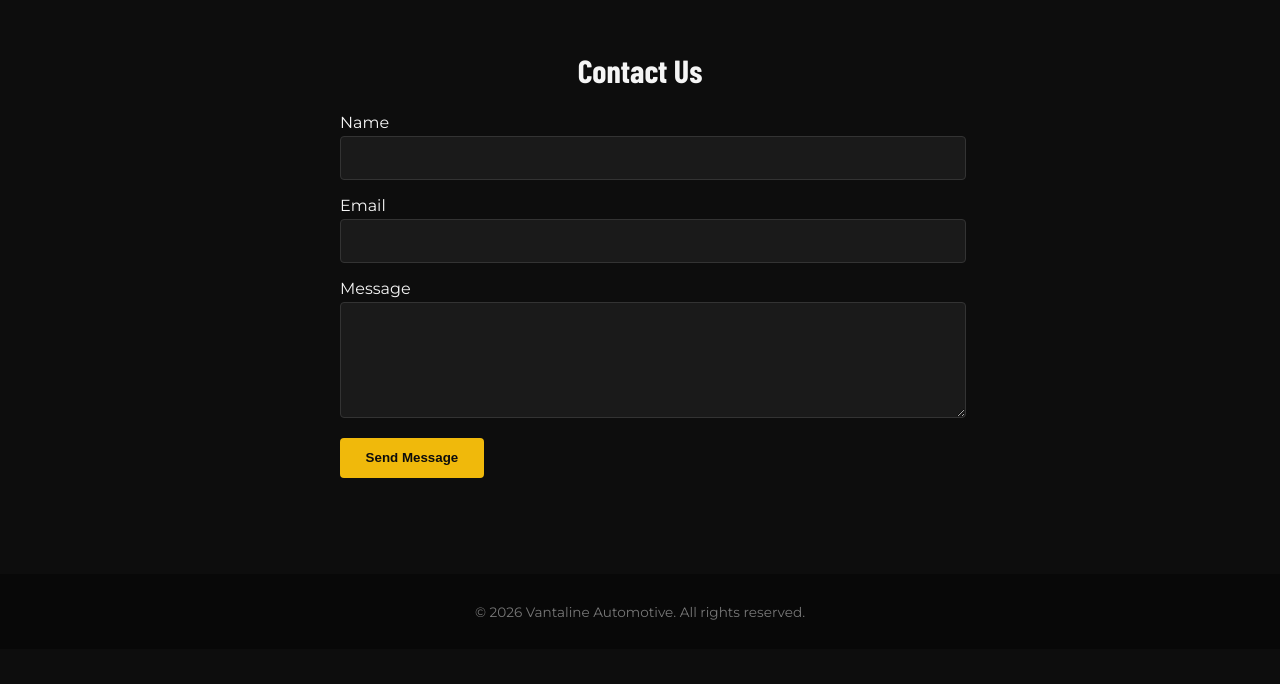
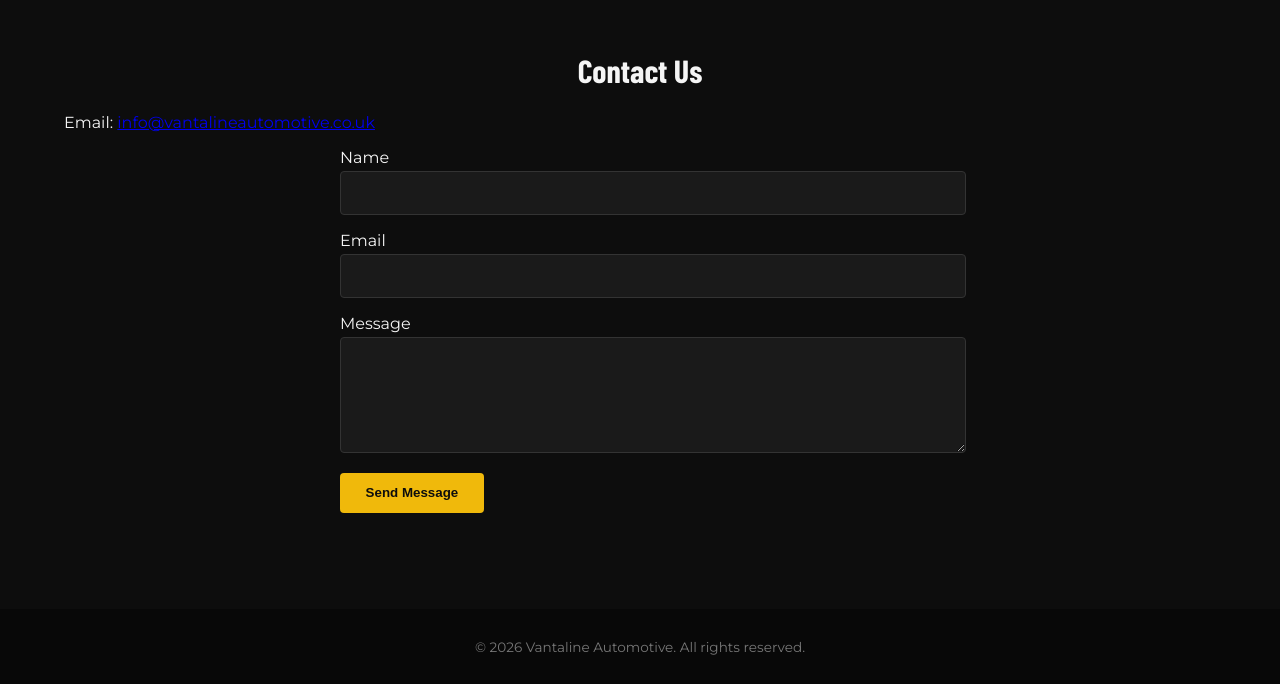
Before and after one commit to hermz0079-cpu/VantalineAutomotive, a plain HTML site: page index.html in a window 1280 px wide. Shown: the part 1823-2507 px from the top of the page. Before the commit the page ends 2472 px from the top, so only its background shows below. Drawn offline with nearby package versions, Linux system fonts and the light colour scheme; no server answers; a web font is replaced by a local one.

Commit message:
Update index.html

```diff
--- a/index.html
+++ b/index.html
@@ -105,6 +105,7 @@
     <section id="contact" class="contact">
       <div class="container">
         <h2>Contact Us</h2>
+        <p>Email: <a href="mailto:info@vantalineautomotive.co.uk">info@vantalineautomotive.co.uk</a></p>
         <form id="contact-form" action="https://formspree.io/f/your-form-id" method="POST">
           <div class="form-group">
             <label for="name">Name</label>
```
